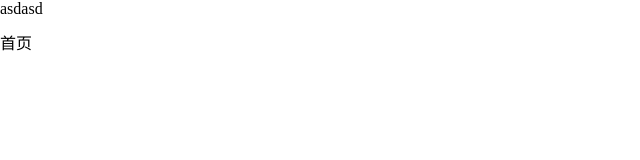
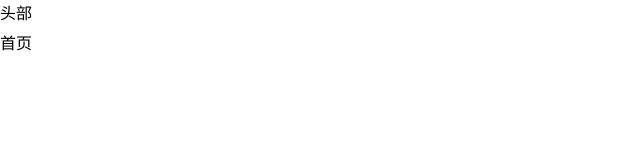
Before and after one commit to yufeiGT/TypescriptPluginTemplate, a Vue app: page / in a window 1280 px wide. Shown: the top 160 px of the page, without its empty margins (0-640 px from the left). Built offline with nearby package versions, Linux system fonts and the light colour scheme.

Commit message:
更改部分配置

```diff
--- a/example/App.vue
+++ b/example/App.vue
@@ -1,7 +1,7 @@
 <template>
-	<div class="header">asdasd</div>
+	<div class="header">头部</div>
 	<div class="main">
-		<router-view />
+		<router-view></router-view>
 	</div>
 </template>
 
--- a/tsconfig.json
+++ b/tsconfig.json
@@ -15,7 +15,7 @@
 		"allowSyntheticDefaultImports": true,
 		"baseUrl": ".",
 		"paths": {
-			"template": [
+			"{{name}}": [
 				"./src"
 			],
 			"@/*": [
--- a/webpack.common.js
+++ b/webpack.common.js
@@ -8,7 +8,7 @@ module.exports = {
 		plugins: [new TsConfigPathsPlugin()],
 		extensions: ['.vue', '.ts', 'tsx', '.js'],
 		alias: {
-			template: path.resolve(__dirname, 'src'),
+			'{{name}}': path.resolve(__dirname, 'src'),
 		},
 	},
 	module: {
```
Also changed, not shown: package.json (+4 -4 lines), src/tsconfig.json (added, +25 -0 lines).
